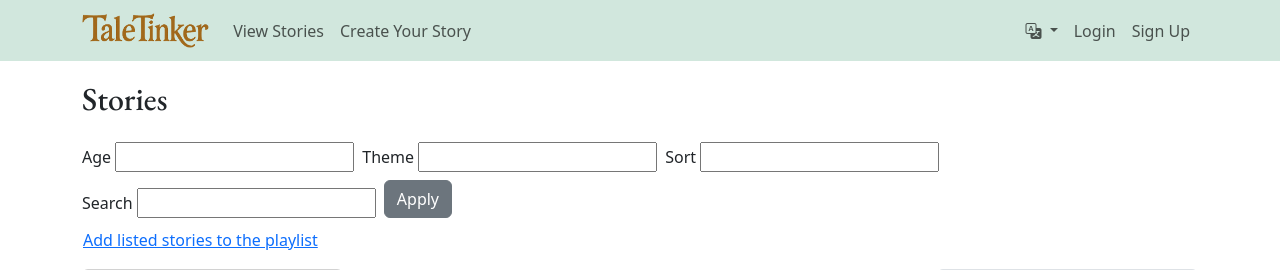
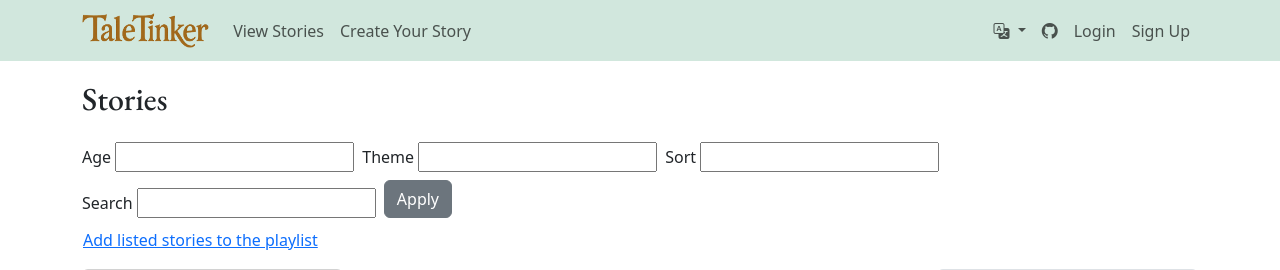
Before and after one commit to onurmatik/taletinker, a Django app: template taletinker/stories/templates/stories/story_list.html in a window 1280 px wide. Shown: the top 270 px of the page. Run offline with Django 5.2, Linux system fonts and the light colour scheme; the template is opened without the code that fills it: most values are stand-ins (such as "Sample title", 1, 10 or a date in 2020); grey boxes marked "Sample" are stand-in pictures; form fields are guessed from the names that the template uses; some libraries are stand-ins or nearby versions.

Commit message:
Link to Github repo

```diff
--- a/taletinker/templates/base.html
+++ b/taletinker/templates/base.html
@@ -102,6 +102,11 @@ h1, h2, h3, h4, h5, h6 {
                     </form>
 
                 </li>
+
+                <li class="nav-item">
+                  <a class="nav-link" href="https://github.com/onurmatik/taletinker/" target="_blank"><i class="bi bi-github"></i></a>
+                </li>
+
                 {% if user.is_authenticated %}
                   <li class="nav-item dropdown">
                     <a
```
